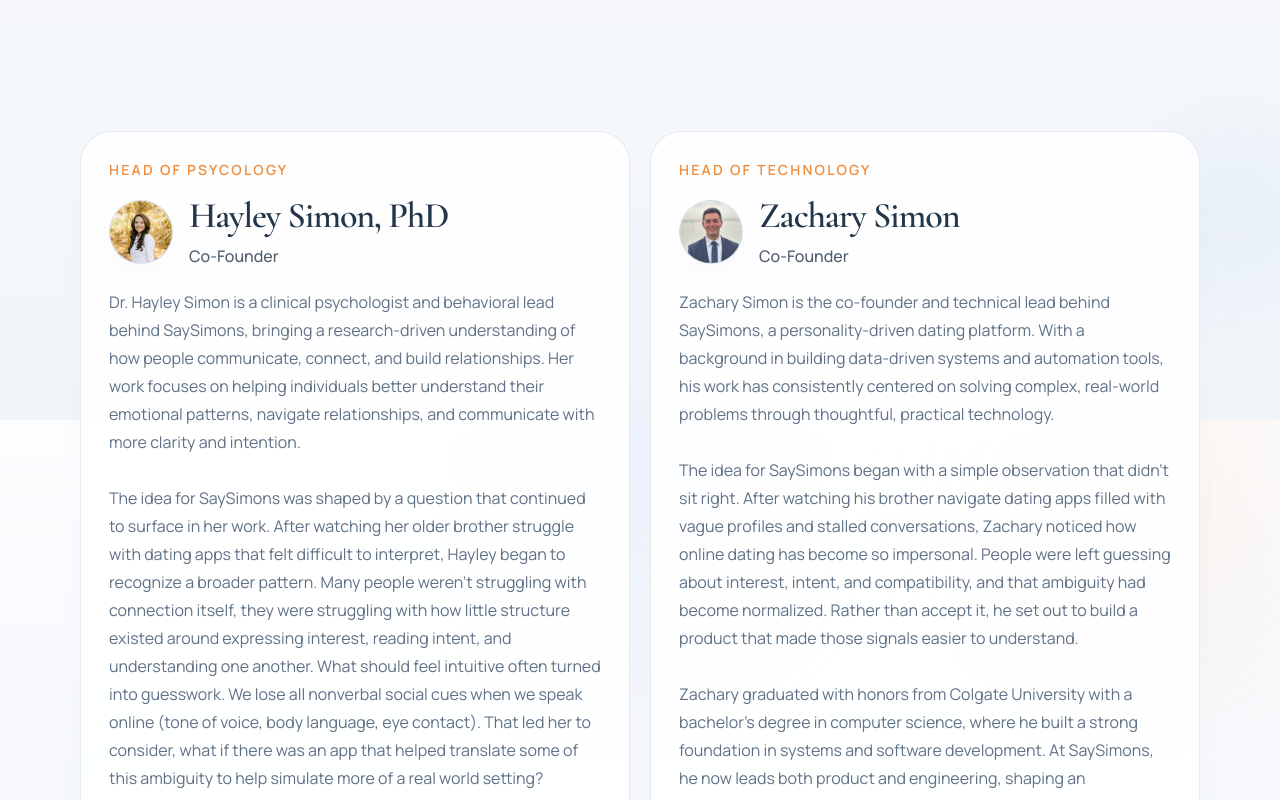
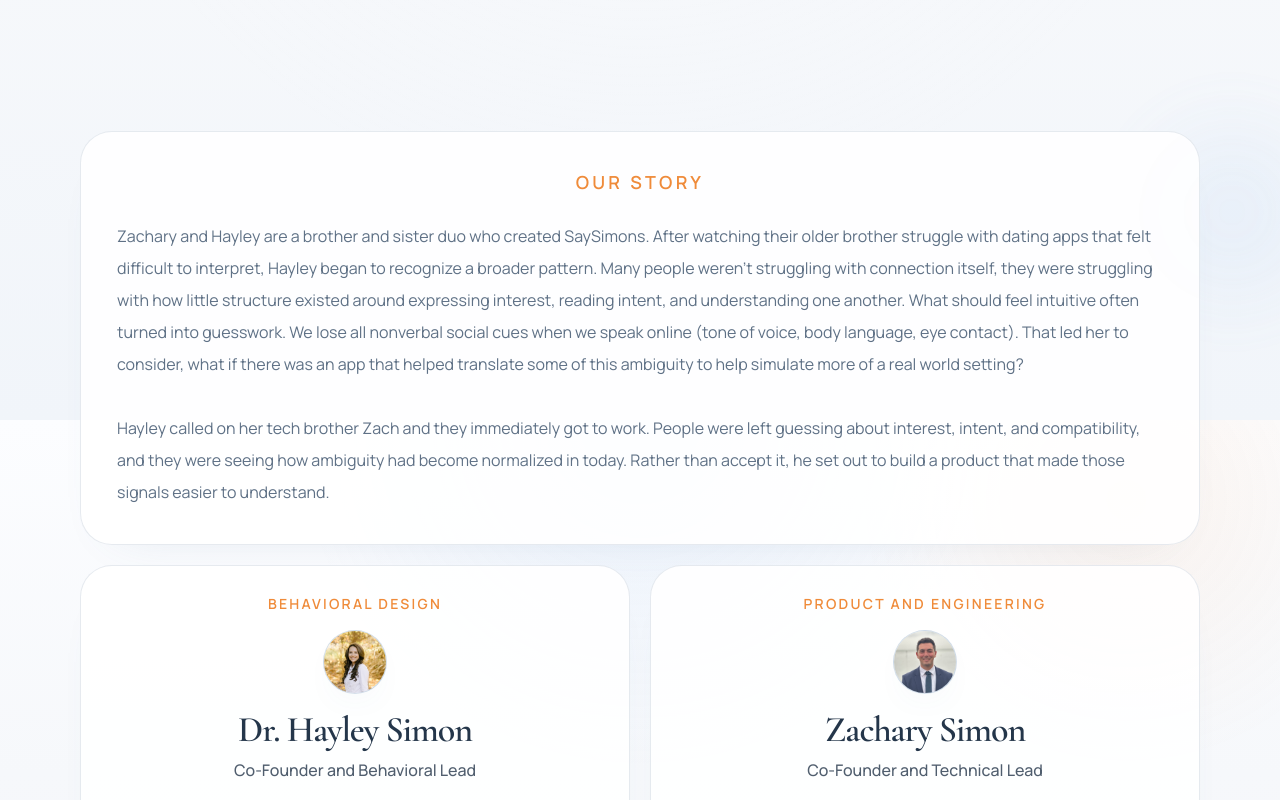
Before and after one commit to zsimon02/SaySimonsWebsite, a Next.js app: page /founders in a window 1280 px wide. Shown: the part 380-1180 px from the top of the page. Built offline with nearby package versions, Linux system fonts and the light colour scheme.

Commit message:
founders page

```diff
--- a/app/(marketing)/founders/page.tsx
+++ b/app/(marketing)/founders/page.tsx
@@ -3,7 +3,27 @@
 
 import { PageHero } from "@/components/marketing/page-hero";
 import { Reveal } from "@/components/marketing/reveal";
-import { founders } from "@/lib/site";
+
+const story = `Zachary and Hayley are a brother and sister duo who created SaySimons. After watching their older brother struggle with dating apps that felt difficult to interpret, Hayley began to recognize a broader pattern. Many people weren't struggling with connection itself, they were struggling with how little structure existed around expressing interest, reading intent, and understanding one another. What should feel intuitive often turned into guesswork. We lose all nonverbal social cues when we speak online (tone of voice, body language, eye contact). That led her to consider, what if there was an app that helped translate some of this ambiguity to help simulate more of a real world setting?
+
+Hayley called on her tech brother Zach and they immediately got to work. People were left guessing about interest, intent, and compatibility, and they were seeing how ambiguity had become normalized in today. Rather than accept it, he set out to build a product that made those signals easier to understand.`;
+
+const founderSections = [
+  {
+    name: "Dr. Hayley Simon",
+    role: "Co-Founder and Behavioral Lead",
+    emphasis: "Behavioral Design",
+    imageSrc: "/images/founders/hayley.jpeg",
+    bio: `Dr. Hayley Simon is a clinical psychologist and behavioral lead behind SaySimons, bringing a research-driven understanding of how people communicate, connect, and build relationships. Her work focuses on helping individuals better understand their emotional patterns, navigate relationships, and communicate with more clarity and intention. Hayley's research throughout school focused on social dynamics, communication patterns, and the ways digital environments influence relationships. At SaySimons, she leads the behavioral design of the product, ensuring that psychological insight is translated into an experience that feels grounded, natural, and genuinely useful.`,
+  },
+  {
+    name: "Zachary Simon",
+    role: "Co-Founder and Technical Lead",
+    emphasis: "Product and Engineering",
+    imageSrc: "/images/founders/zach.jpeg",
+    bio: `Zachary Simon is co-founder and technical lead behind SaySimons, a personality-driven dating platform. With a background in building data-driven systems and automation tools, his work has consistently centered on solving complex, real-world problems through thoughtful, practical technology. Zachary graduated with a degree in computer science, and has a strong foundation in systems and software development. At SaySimons, he now leads both product and engineering, with the goal of creating an experience that turns behavioral insight into something structured, intuitive, and actually useful. He is currently pursuing a Master's of Science in Artificial Intelligence, to continue his focus on how intelligent systems can better help people.`,
+  },
+] as const;
 
 export const metadata: Metadata = {
   title: "Founders",
@@ -23,16 +43,27 @@
       />
 
       <section className="section-shell py-8">
+        <div className="space-y-5">
+          <Reveal>
+            <div className="rounded-[2rem] border border-[#dbe5f0] bg-white/88 p-7 shadow-[0_20px_48px_-40px_rgba(79,111,149,0.24)] sm:p-9">
+              <p className="text-center text-base font-semibold uppercase tracking-[0.18em] text-accent sm:text-lg">
+                Our Story
+              </p>
+              <p className="mt-6 whitespace-pre-line text-base leading-8 text-muted-foreground">
+                {story}
+              </p>
+            </div>
+          </Reveal>
+
           <div className="grid gap-5 lg:grid-cols-2">
-          {founders.map((founder) => (
+            {founderSections.map((founder) => (
               <Reveal key={founder.name} className="h-full">
                 <div className="h-full rounded-[2rem] border border-[#dbe5f0] bg-white/88 p-7 shadow-[0_20px_48px_-40px_rgba(79,111,149,0.24)]">
-                <p className="text-sm font-semibold uppercase tracking-[0.16em] text-accent">
+                  <p className="text-center text-sm font-semibold uppercase tracking-[0.16em] text-accent">
                     {founder.emphasis}
                   </p>
-                <div className="mt-4 flex items-center gap-4">
+                  <div className="mt-4 flex flex-col items-center gap-4 text-center">
                     <div className="relative size-16 overflow-hidden rounded-full border border-[#dbe5f0] bg-[linear-gradient(135deg,#eef4fa,#dbe7f3)] shadow-[0_14px_34px_-24px_rgba(79,111,149,0.35)]">
-                    {founder.imageSrc ? (
                       <Image
                         src={founder.imageSrc}
                         alt={`${founder.name} headshot`}
@@ -40,7 +71,6 @@
                         className="object-cover"
                         sizes="64px"
                       />
-                    ) : null}
                     </div>
                     <div>
                       <h2 className="headline-display text-4xl font-semibold text-foreground">
@@ -51,13 +81,14 @@
                       </p>
                     </div>
                   </div>
-                <p className="mt-5 whitespace-pre-line text-base leading-7 text-muted-foreground">
+                  <p className="mt-5 text-base leading-8 text-muted-foreground">
                     {founder.bio}
                   </p>
                 </div>
               </Reveal>
             ))}
           </div>
+        </div>
       </section>
     </>
   );
```
Lines whose indentation alone changed are shown as unchanged.
